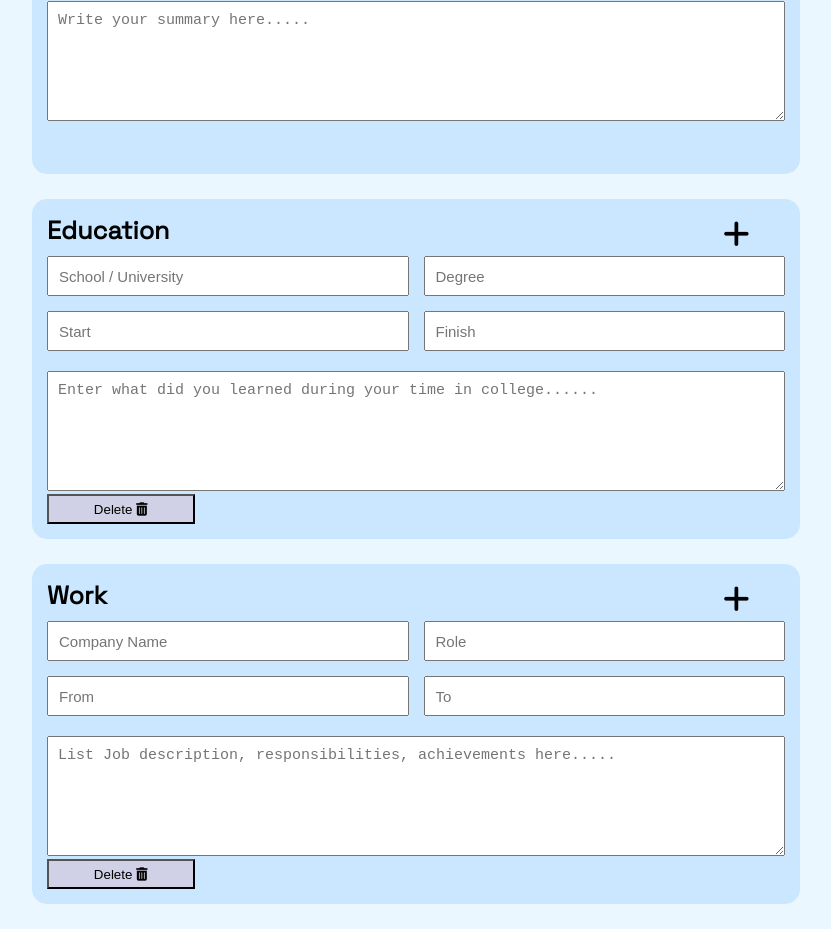
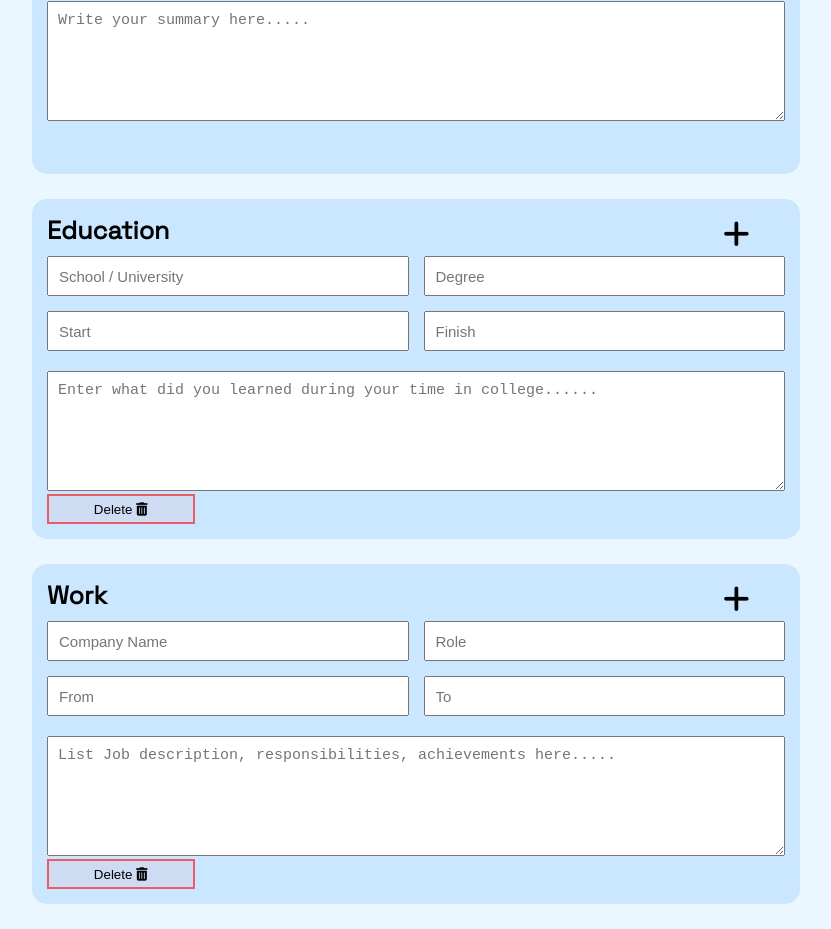
Before and after one commit to Negrea-Andrei/CV-App, a React (Vite) app: page / in a window 1280 px wide. Shown: the part 432-1361 px from the top of the page, without its empty margins (224-1055 px from the left). Built offline with nearby package versions, Linux system fonts and the light colour scheme.

Commit message:
Style the delete buttons

```diff
--- a/src/App.css
+++ b/src/App.css
@@ -12,7 +12,7 @@
     width: 60%;
     height: fit-content;
     position: relative;
-    min-width: 300px;
+    min-width: 370px;
     min-height: 230px;
     margin-top: 25px;
     background-color: var(--sectionColor);
--- a/src/App.jsx
+++ b/src/App.jsx
@@ -20,6 +20,17 @@ function App() {
     finish_school:'',
   }]
 
+  const experience = ([
+    {
+      company: '',
+      location: '',
+      from: '',
+      to: '',
+      role: '',
+      description: '',
+    },
+  ]);
+
   return (
     <div className="container">
       <Header toggleState={toggleState} viewButton={viewButton} />
@@ -28,7 +39,7 @@ function App() {
             <Info />
             <Description />
             <Education education={education} />
-            <Work />
+            <Work experience={experience} />
           </div>
         ) : (
           <div>NOT YET</div>
--- a/src/components/Info/Info.css
+++ b/src/components/Info/Info.css
@@ -26,4 +26,5 @@ input:focus, textarea:focus {
     border-color: var(--inputBorderFocused);
     background-color: var(--inputFocused);
     border-radius: 15px;
+    border-width: 1px;
 }
--- a/src/components/Work/Work.css
+++ b/src/components/Work/Work.css
@@ -1,8 +1,13 @@
+
+
 .input-button {
     height: 30px;
     width: 20%;
     transition: background-color ease-in 200ms;
-    background-color: color-mix(in srgb, var(--sectionColor) 90%, red 10%);
+    background-color: color-mix(in srgb, var(--sectionColor) 100%, red 5%);
+    border: 2px solid;
+    border-color: color-mix(in srgb, var(--sectionColor) 40%, red 60%);
+    box-shadow: none;
 }
 
 .input-button:hover {
--- a/src/components/Work/Work.jsx
+++ b/src/components/Work/Work.jsx
@@ -1,36 +1,25 @@
-import './Work.css'
-import React from 'react';
+import "./Work.css";
+import React from "react";
 
-export default function Work() {
-
+export default function Work(experience) {
   return (
     <section className="section">
       <h2 className="title">Work</h2>
       <span className="add-segment">
         <i className="fa-solid fa-plus fa-2xl"></i>
       </span>
+      {experience.length !== 0 ? (
+        <>
           <div className="grid">
-        <input
-          name="company"
-          type="text"
-          placeholder="Company Name"
-        />
+            <input name="company" type="text" placeholder="Company Name" />
             <input
               name="role"
               className="input-full-width"
               type="text"
               placeholder="Role"
             />
-        <input
-          name="from"
-          type="text"
-          placeholder="From"
-        />
-        <input
-          name="to"
-          type="text"
-          placeholder="To"
-        />
+            <input name="from" type="text" placeholder="From" />
+            <input name="to" type="text" placeholder="To" />
           </div>
           <textarea
             name="description"
@@ -40,6 +29,10 @@ return (
           <button className="input-button">
             Delete <i className="fas fa-trash-alt"></i>
           </button>
+        </>
+      ) : (
+        "Salut"
+      )}
     </section>
   );
 }
```
Lines whose indentation alone changed are shown as unchanged.
